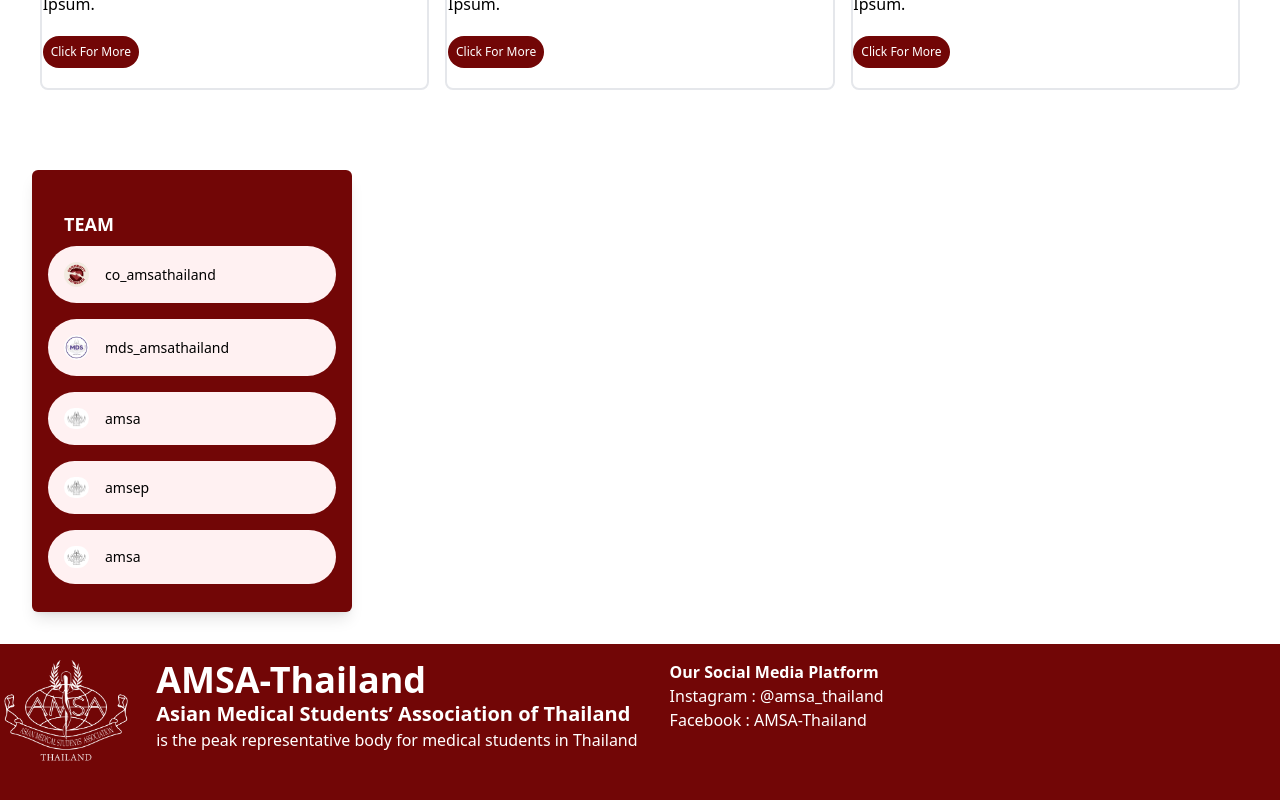
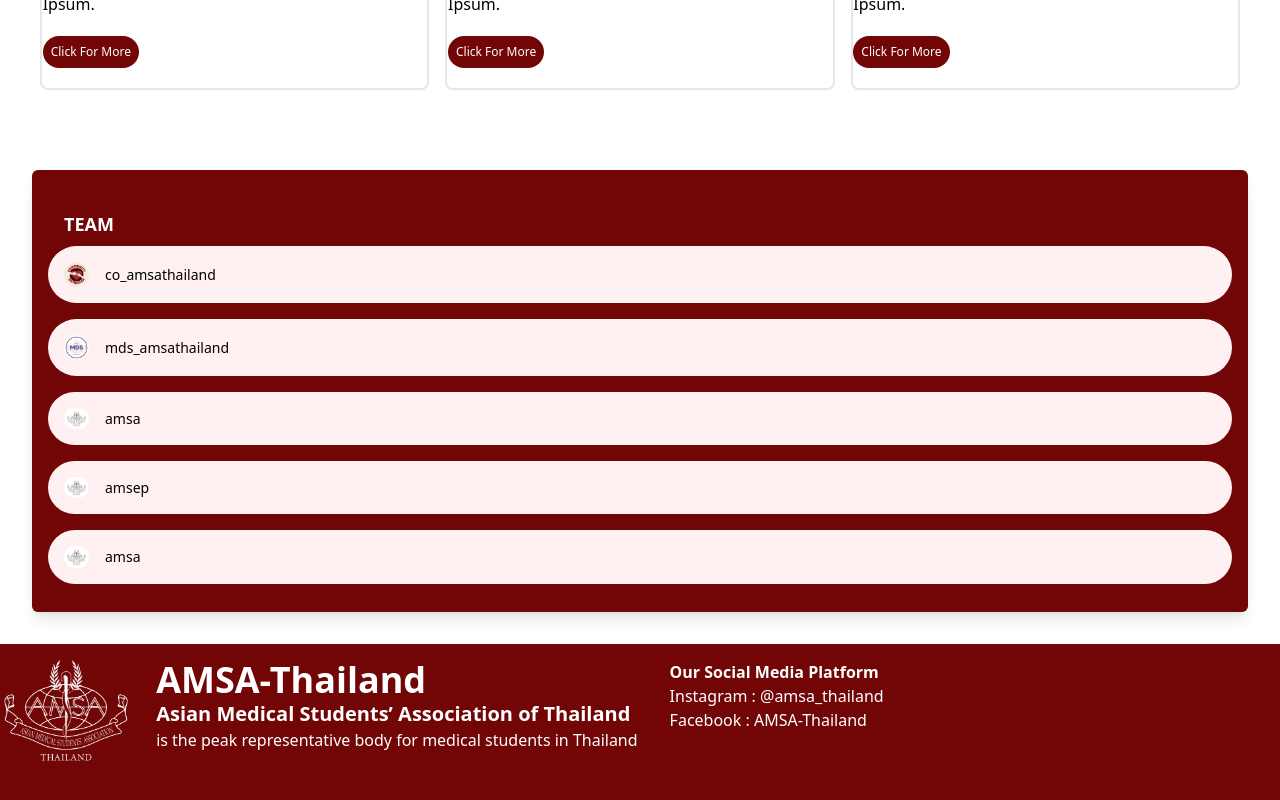
Before and after one commit to SUiD07/amsa-th, a Next.js app: page / in a window 1280 px wide. Shown: the part 2598-3398 px from the top of the page. Built offline with nearby package versions, Linux system fonts and the light colour scheme.

Commit message:
fix team

```diff
--- a/src/app/components/Team.tsx
+++ b/src/app/components/Team.tsx
@@ -28,7 +28,7 @@
 return (
     <>
 
-    <div className="ml-8 mb-8 pt-5 pb-5 w-80 bg-[#720606] items-center shadow-lg rounded-md ">
+    <div className="ml-8 mr-8 mb-8 pt-5 pb-5  bg-[#720606] items-center shadow-lg rounded-md ">
     <h2 className="text-lg font-bold text-white ml-8 mt-5">TEAM</h2>
     {TeamsFlexList.map((actitem, actindex) => (
         <div className="space-y-2 px-4 py-2" key={actindex}>
```
